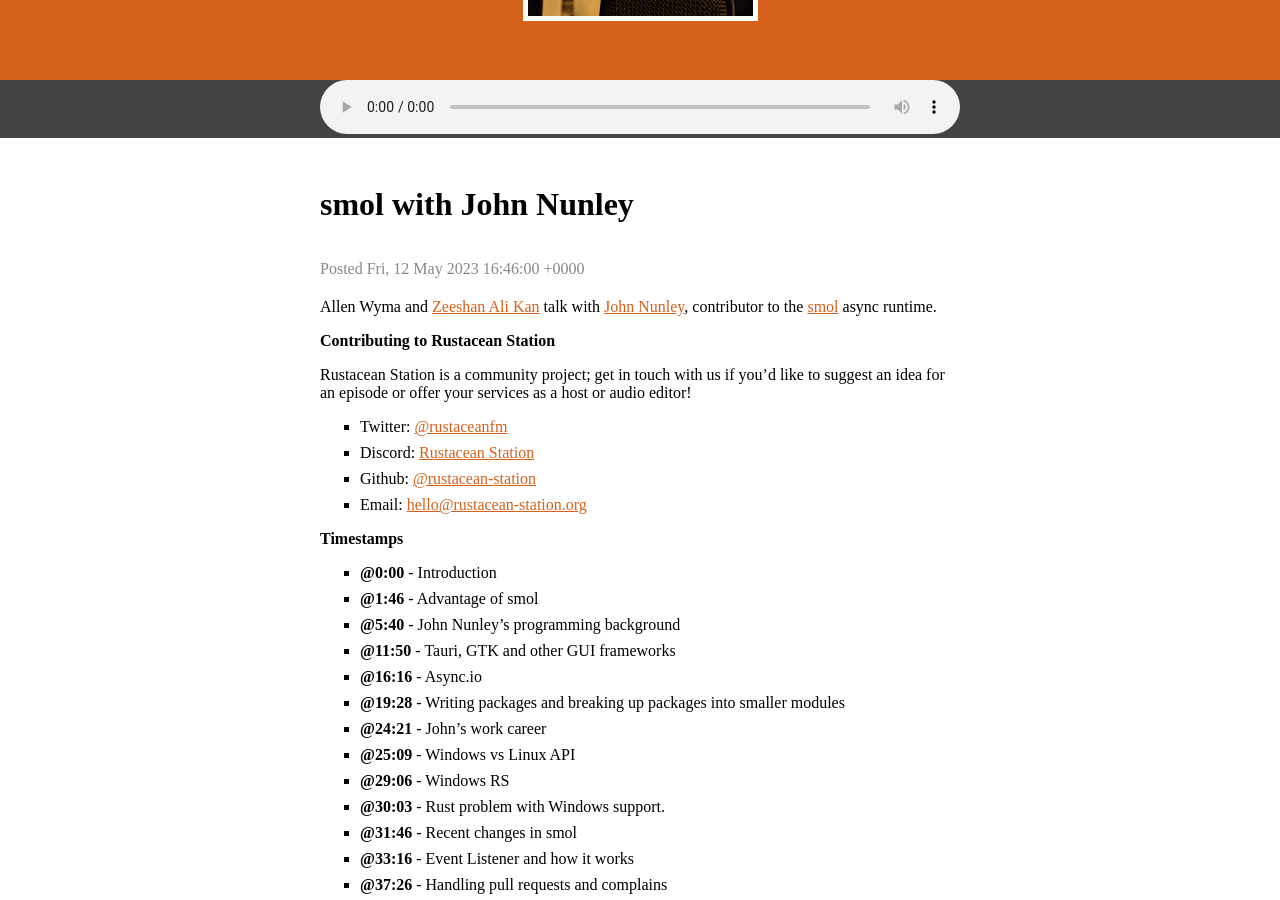
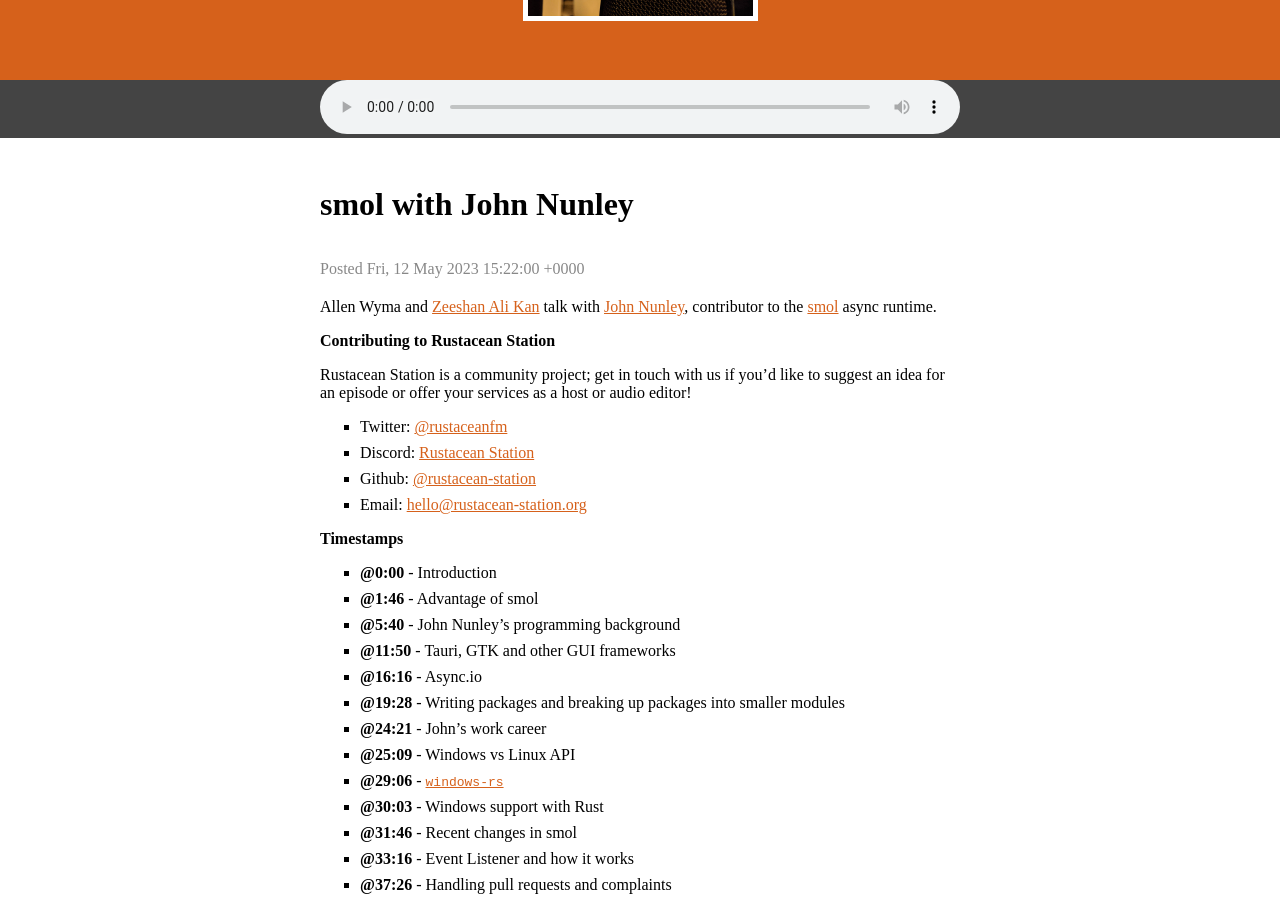
Before and after one commit to rustacean-station/rustacean-station.org, a Jekyll site: the page built from _episodes/interviews/2023-05-12-john-nunley.md, in a window 1280 px wide and 900 px high, scrolled down 365 px. Built offline with Jekyll 4.4.1, drawn with Linux system fonts in a browser that asks for light colours; some of the changed text lies outside the part shown.

Commit message:
Apply suggestions from code review

```diff
--- a/_episodes/interviews/2023-05-12-john-nunley.md
+++ b/_episodes/interviews/2023-05-12-john-nunley.md
@@ -28,16 +28,16 @@
 - [@19:28] - Writing packages and breaking up packages into smaller modules
 - [@24:21] - John's work career
 - [@25:09] - Windows vs Linux API
-- [@29:06] - Windows RS
-- [@30:03] - Rust problem with Windows support.
+- [@29:06] - [`windows-rs`](https://github.com/microsoft/windows-rs)
+- [@30:03] - Windows support with Rust
 - [@31:46] - Recent changes in smol
 - [@33:16] - Event Listener and how it works
-- [@37:26] - Handling pull requests and complains
+- [@37:26] - Handling pull requests and complaints
 - [@41:40] - smol's integration with other runtimes
 - [@44:54] - smol vs Tokio
 - [@47:04] - Reason why smol is growing in popularity among GUI crates
-- [@49:06] - Recent developments in Async
-- [@52:18] - The Async working group's concerns with different runtimes.
+- [@49:06] - Recent developments in async
+- [@52:18] - The Async working group
 - [@58:11] - Community-based crates with suggestions and structure
 - [@1:00:22] - What to expect to come out of smol in the near future?
 - [@1:02:11] - Parting thoughts
```
Also changed, not shown: other parts of _episodes/interviews/2023-05-12-john-nunley.md (+1 -1 lines).
